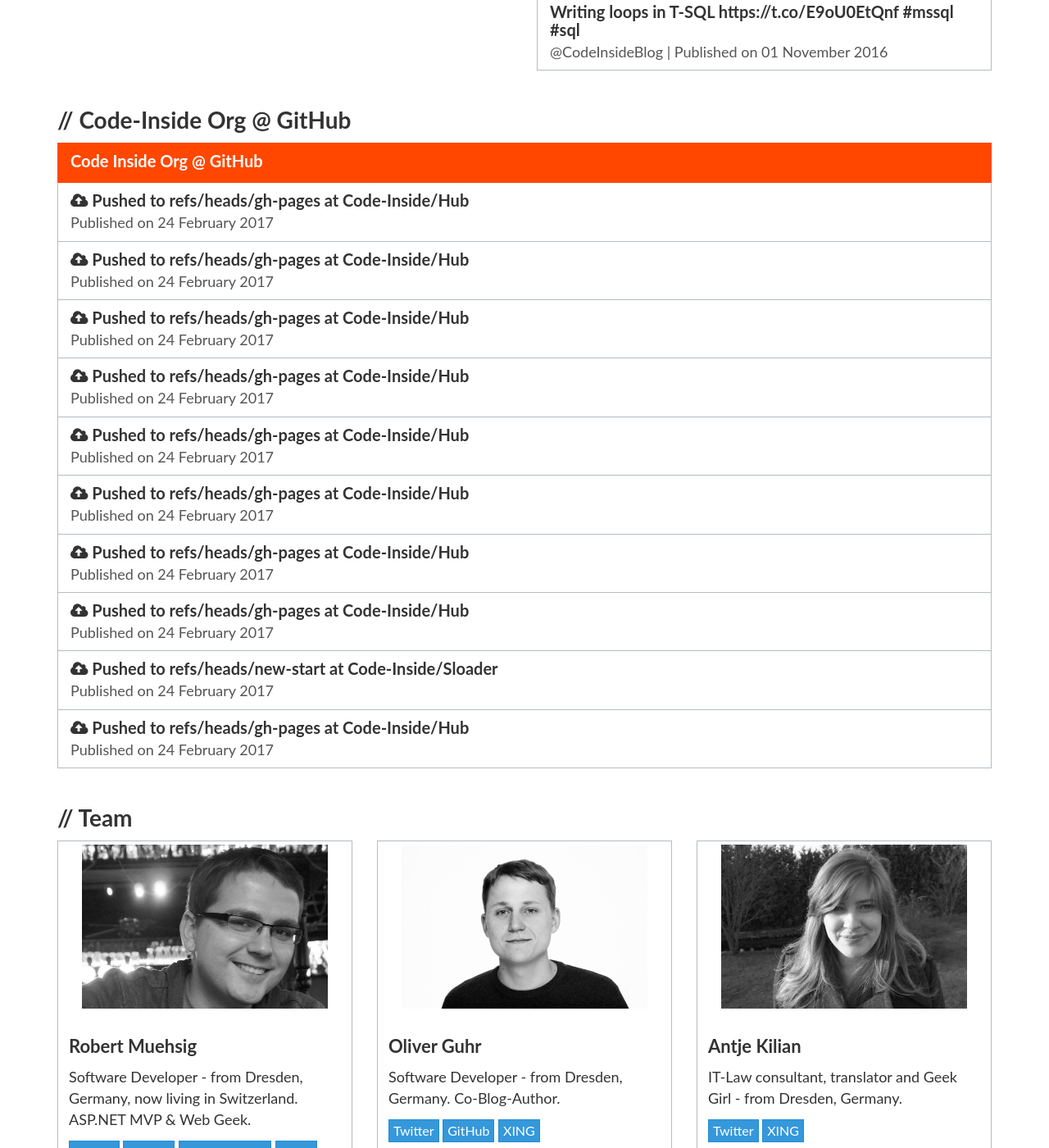
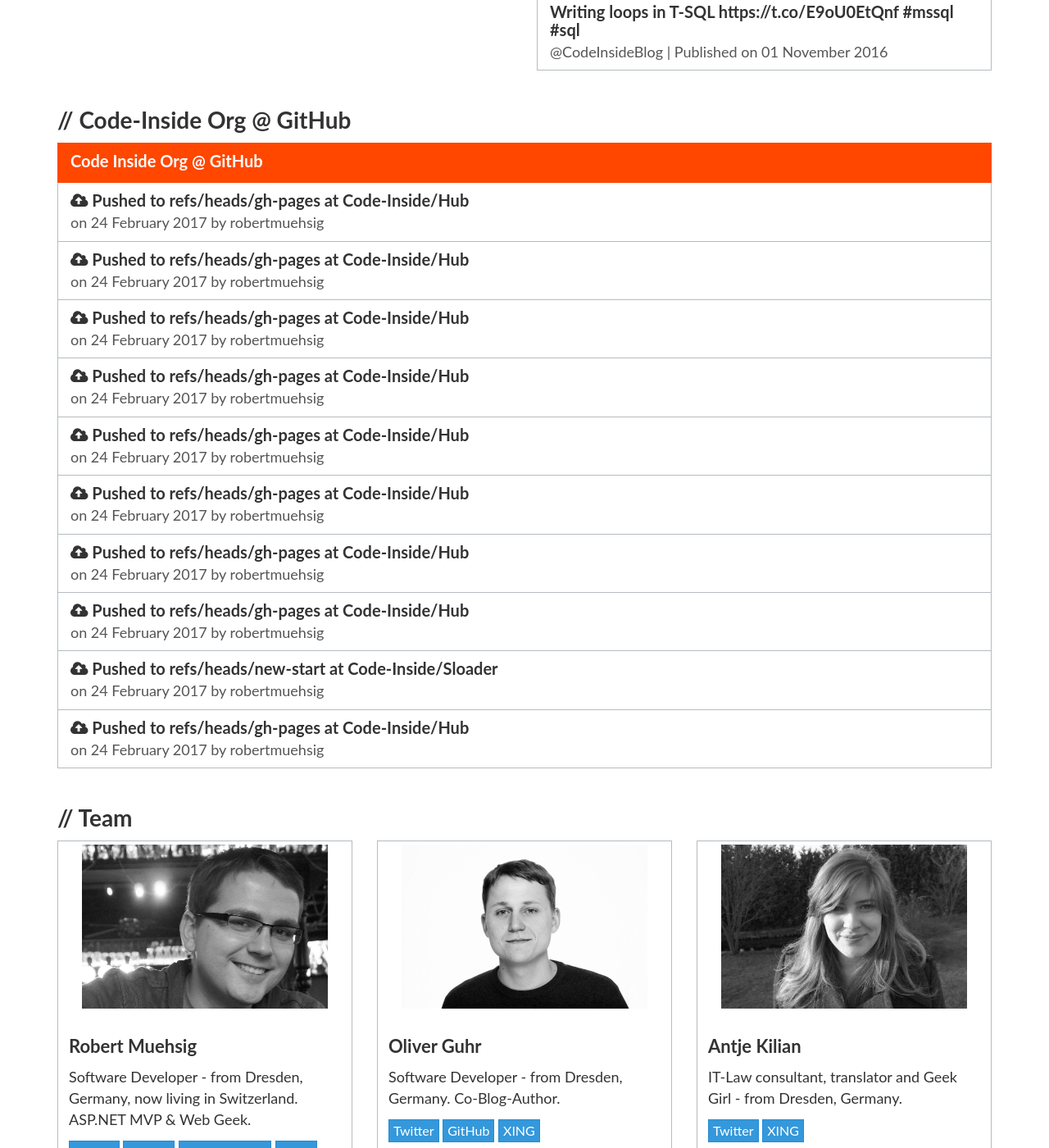
Before and after one commit to Code-Inside/Hub, a Jekyll site: the page built from index.md, in a window 1280 px wide and 1400 px high, scrolled down 1611 px. Shown: the whole window at 82% size. Built offline with Jekyll 4.4.1, drawn with Linux system fonts in a browser that asks for light colours; nearby versions of some CDN libraries.

Commit message:
Update index.md

```diff
--- a/index.md
+++ b/index.md
@@ -95,7 +95,7 @@ layout: page
 
 					</h4>
                         		<p class="list-group-item-text">
-                            			Published on {{ eventItem.CreatedAt | date_to_long_string }}
+                            			on {{ eventItem.CreatedAt | date_to_long_string }} by {{ eventItem.Actor }}
                         		</p>
                     		</a>
 				{% endfor %}
```
